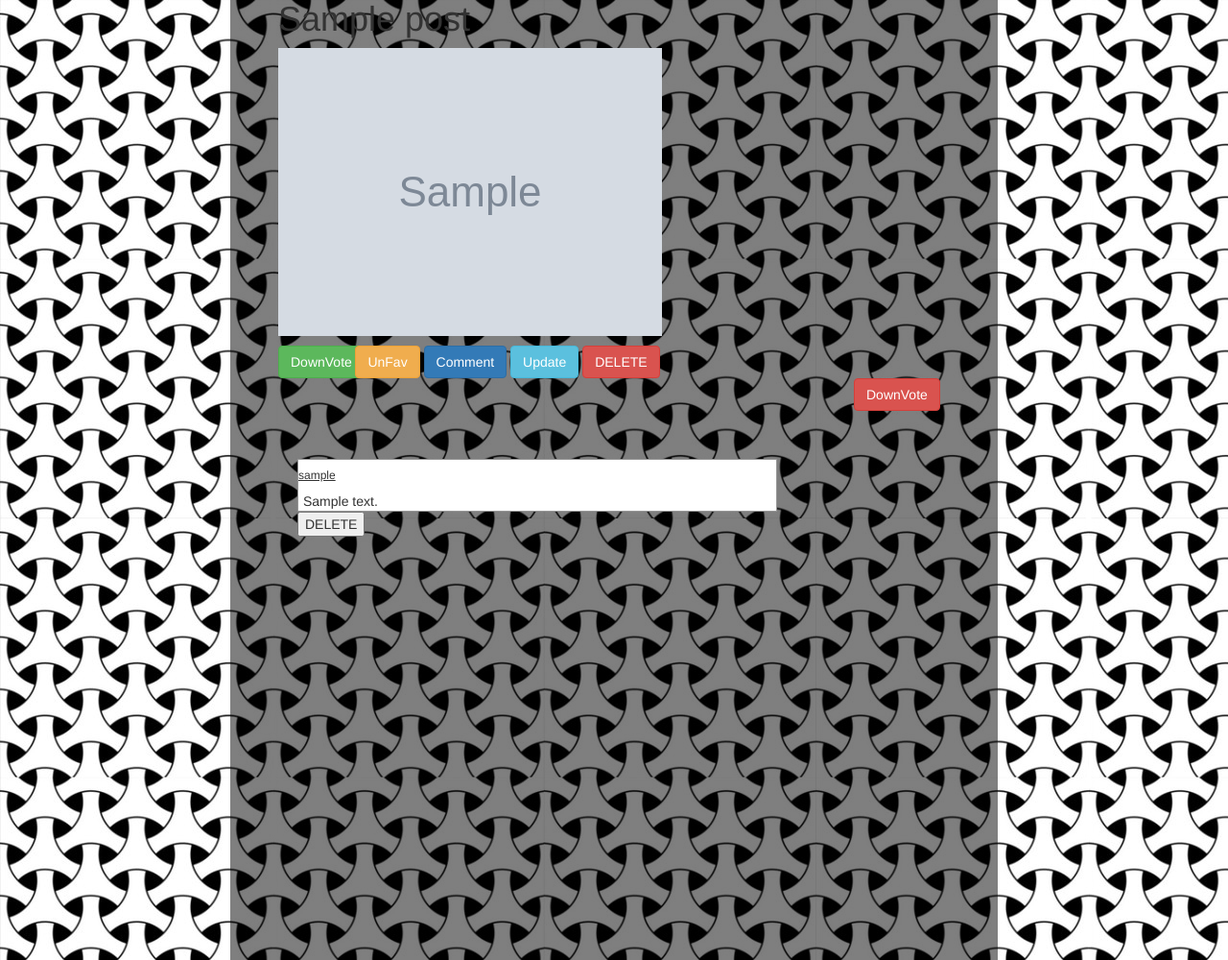
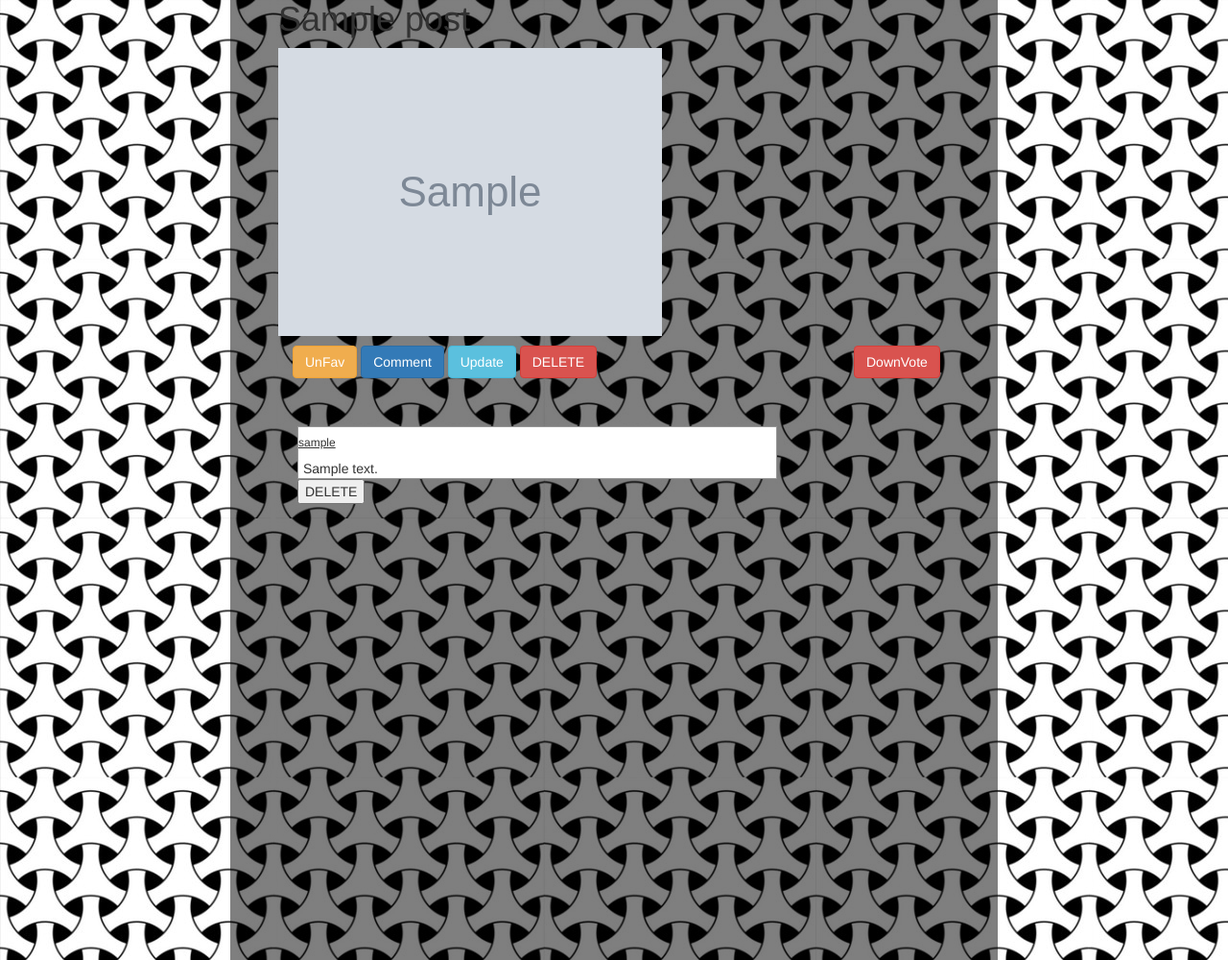
Before and after one commit to Squadella/PotentialMeme, a Django app: page /images/1/ in a window 1280 px wide. Shown: the part 72-1072 px from the top of the page at 96% size. Run offline with Django 3.2, Linux system fonts and the light colour scheme; a user stored in the database is signed in; tables that the repository leaves empty hold one stand-in row (values such as "Sample post"); grey boxes marked "Sample" are stand-in pictures; some libraries are stand-ins or nearby versions.

Commit message:
Fix previous commit.

```diff
--- a/images/templates/images/detail.html
+++ b/images/templates/images/detail.html
@@ -16,20 +16,8 @@
                     <a href="{{ post.image.url }}"><img src="{{ post.image.url }}"class="img-responsive" style="max-width: 100%; height: auto; display: block; margin-bottom: 10px"></a>
                 </div>
                 {% if user.is_authenticated %}
-                    <div class="gauche">
-                        <li style="list-style: none">
-                            {% for upVote in post.favorite_set.all %}
-                                {% if upVote.user == user %}
-                                    {% if upVote.isUpVoted == True %}
-                                        <input type="button" class="btn btn-success" id="{{ post.id }}" name="Up Vote" value="DownVote">
-                                    {% else %}
-                                        <input type="button" class="btn btn-success" id="{{ post.id }}" name="Up Vote" value="UpVote">
-                                    {% endif %}
-                                {% endif %}
-                            {% endfor %}
-                        </li>
-                    </div>
-                    <div class="droite">
+
+                    <div style="float: left; width: 50%">
                     {% if post.favorite_set.all %}
                         {% for upVote in post.favorite_set.all %}
                             {% if upVote.user == user %}
@@ -55,6 +43,7 @@
                     </div>
                     <div style="margin-left: 80%">
                         <li style="list-style: none">
+                            {% if post.favorite_set.all %}
                                 {% for upVote in post.favorite_set.all %}
                                     {% if upVote.user == user %}
                                         {% if upVote.isUpVoted == True %}
@@ -64,6 +53,9 @@
                                         {% endif %}
                                     {% endif %}
                                 {% endfor %}
+                            {% else %}
+                                <input type="button" class="btn btn-success" id="{{ post.id }}" name="Up Vote" value="UpVote">
+                            {% endif %}
                         </li>
                     </div>
                 {% endif %}
```
Also changed, not shown: images/templates/images/index.html (+17 -1 lines). Lines whose indentation alone changed are shown as unchanged.
